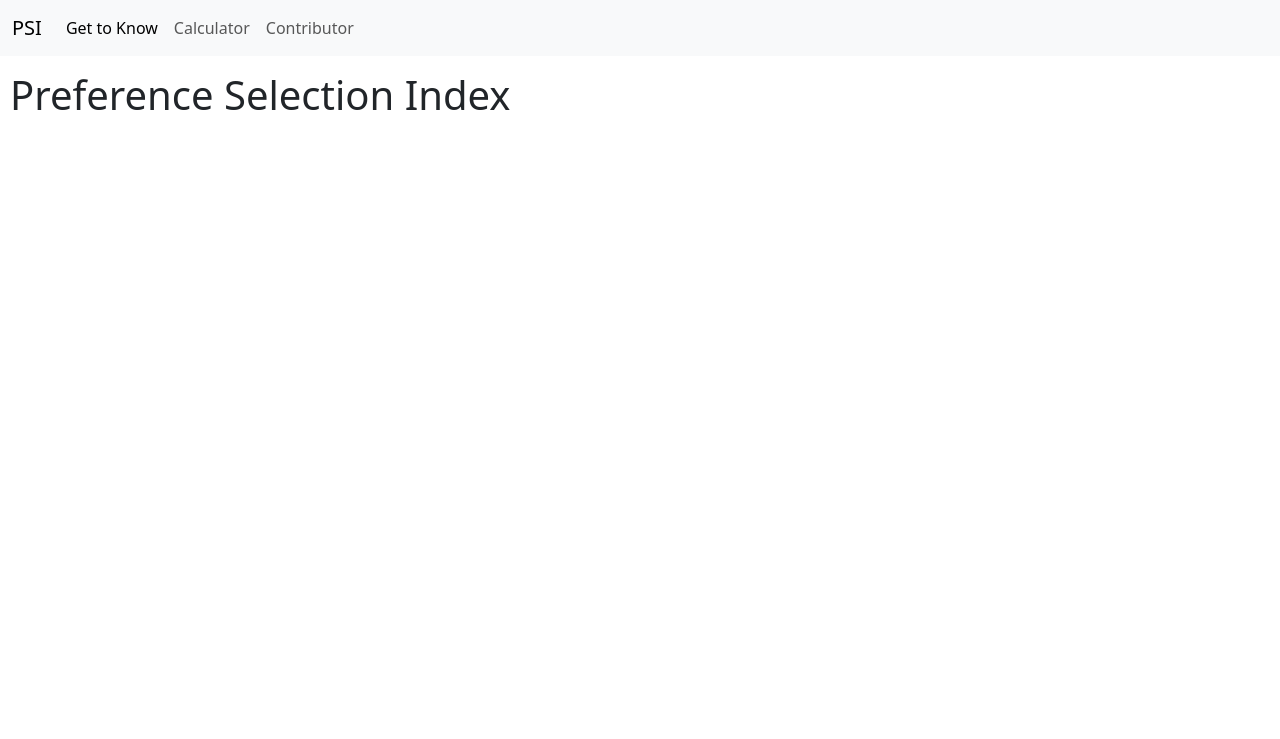
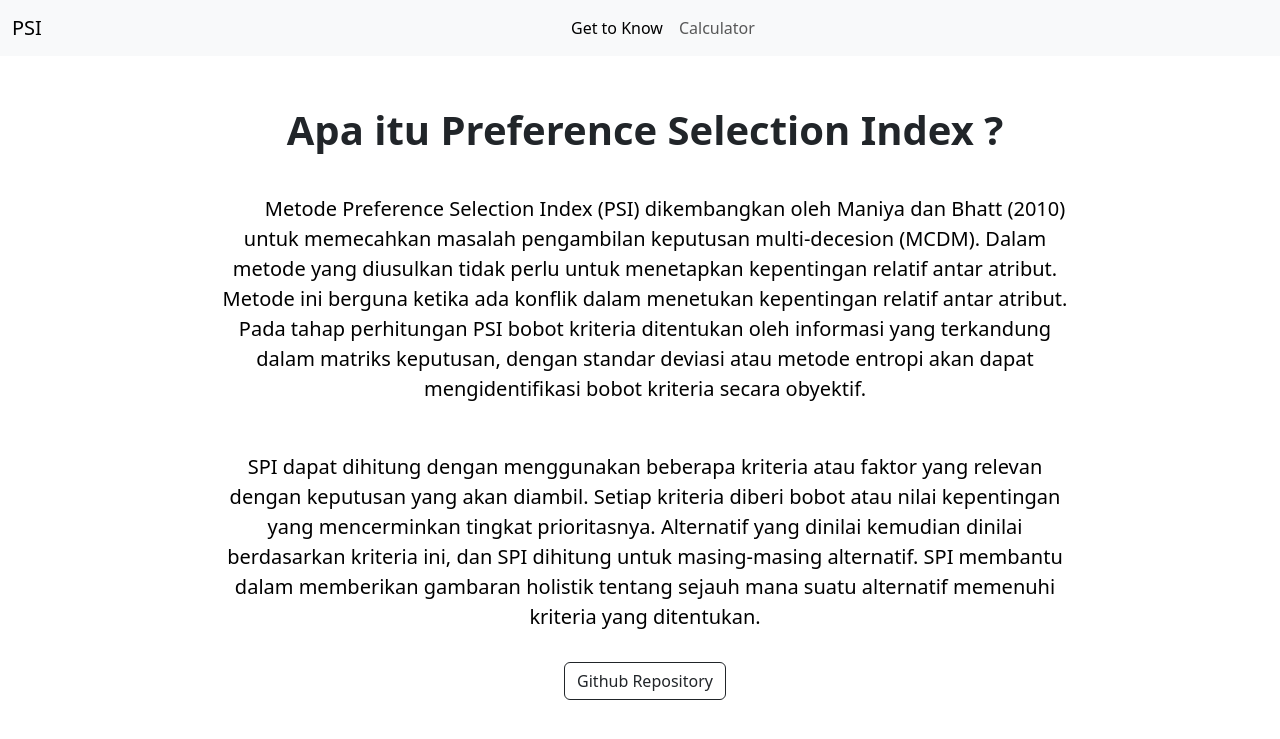
Before and after one commit to Aikhusy/PSI-Algorithm, a Flask app: page /teori in a window 1280 px wide. Shown: the top 739 px of the page. Run offline with Flask 3, Linux system fonts and the light colour scheme.

Commit message:
feat : changes teori

```diff
--- a/static/style.css
+++ b/static/style.css
@@ -1,15 +1,41 @@
-.content{
+.content {
     margin-top: 15px;
     margin-left: 10px;
 }
 
-.calculator-title h1{
+.calculator-title h1 {
     color: rgb(35, 35, 35);
 }
 
-.container-create{
+.container-create {
     margin-top: 4rem;
     display: flex;
     justify-content: center;
     gap: 9rem;
 }
+
+.teori-title{
+    margin-top: 50px;
+}
+
+.teori-title h1{
+    font-weight: bold;
+}
+
+.summary p{
+    color: black;
+    font-size: 20px;
+    text-align: center;
+}
+
+.summary{
+    padding-top: 2rem;
+    padding-left: 200px;
+    padding-right: 200px;
+}
+
+.button-container{
+    display: flex;
+    justify-content: center;
+    margin-top: 30px;
+}
--- a/templates/base.html
+++ b/templates/base.html
@@ -13,18 +13,17 @@
 
 <body>
     <!-- Nav Bar -->
-    <nav class="navbar navbar-expand-lg bg-body-tertiary" style="background-color: #2c97e3;">
+    <nav class="navbar navbar-expand-lg bg-body-tertiary justify-content-md-center" style="background-color: #2c97e3;">
         <div class="container-fluid">
             <a class="navbar-brand" href="/teori">PSI</a>
             <button class="navbar-toggler" type="button" data-bs-toggle="collapse" data-bs-target="#navbarNavAltMarkup"
                 aria-controls="navbarNavAltMarkup" aria-expanded="false" aria-label="Toggle navigation">
                 <span class="navbar-toggler-icon"></span>
             </button>
-            <div class="collapse navbar-collapse" id="navbarNavAltMarkup">
-                <div class="navbar-nav">
+            <div class="collapse navbar-collapse justify-content-center" id="navbarNavAltMarkup">
+                <div class="navbar-nav ">
                     <a class="nav-link active" aria-current="page" href="/teori">Get to Know</a>
                     <a class="nav-link" href="/">Calculator</a>
-                    <a class="nav-link" href="/contributor">Contributor</a>
                 </div>
             </div>
         </div>
--- a/templates/teori.html
+++ b/templates/teori.html
@@ -1,6 +1,42 @@
 {% extends "base.html" %}
 {% block content %}
-    <div class="teori-title">
-        <h1>Preference Selection Index</h1>
+<div class="teori-title text-center">
+    <h1>Apa itu Preference Selection Index ?</h1>
+</div>
+<div class="definition-container">
+    <div class="definition-title">
+        <div class="summary">
+            <p>
+                &emsp;&emsp;Metode Preference Selection Index (PSI) dikembangkan oleh Maniya dan Bhatt (2010) untuk
+                memecahkan
+                masalah
+                pengambilan keputusan multi-decesion (MCDM). Dalam metode yang diusulkan tidak perlu untuk menetapkan
+                kepentingan relatif antar atribut. Metode ini berguna ketika ada konflik dalam menetukan
+                kepentingan relatif antar
+                atribut. Pada tahap perhitungan PSI bobot kriteria ditentukan oleh informasi yang terkandung dalam
+                matriks keputusan,
+                dengan standar deviasi atau metode entropi akan dapat mengidentifikasi bobot kriteria secara
+                obyektif.
+            </p>
+        </div>
+        <div class="summary">
+            <p>
+                SPI dapat dihitung dengan menggunakan beberapa kriteria atau faktor yang relevan dengan keputusan yang
+                akan
+                diambil. Setiap kriteria diberi bobot atau nilai kepentingan yang mencerminkan tingkat prioritasnya.
+                Alternatif yang dinilai kemudian dinilai berdasarkan kriteria ini, dan SPI dihitung untuk masing-masing
+                alternatif. SPI membantu dalam memberikan gambaran holistik tentang sejauh mana suatu alternatif
+                memenuhi
+                kriteria yang ditentukan.
+            </p>
+
+        </div>
     </div>
+</div>
+
+<div class="button-container">
+    <a href="https://github.com/Aikhusy/PSI-Algorithm" target="_blank">
+        <button type="button" class="btn btn-outline-dark">Github Repository</button>
+    </a>
+</div>
 {% endblock %}
```
Also changed, not shown: static/psi.png (added), static/psilogo.png (added), static/psilogo2.png (added).
